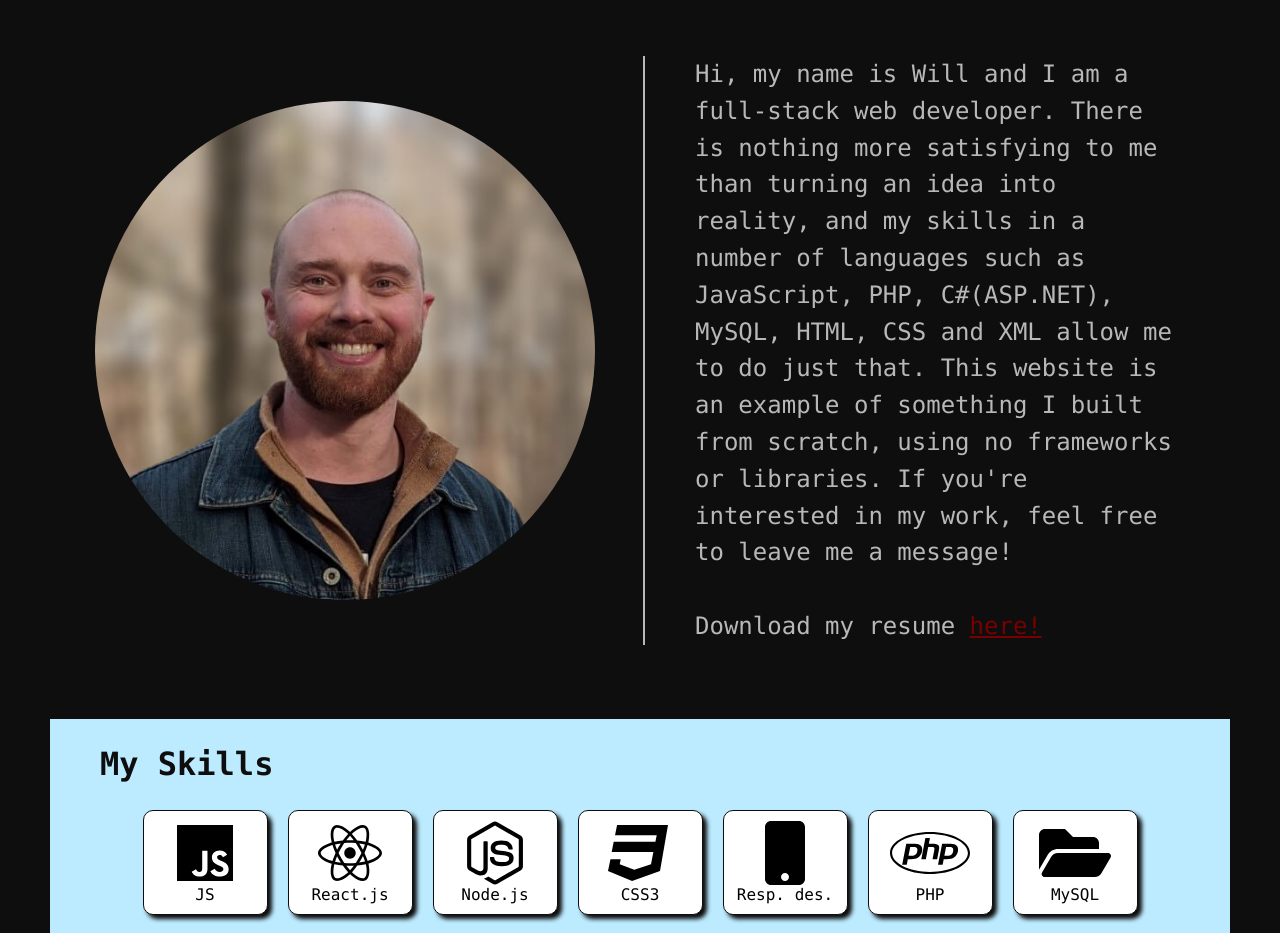
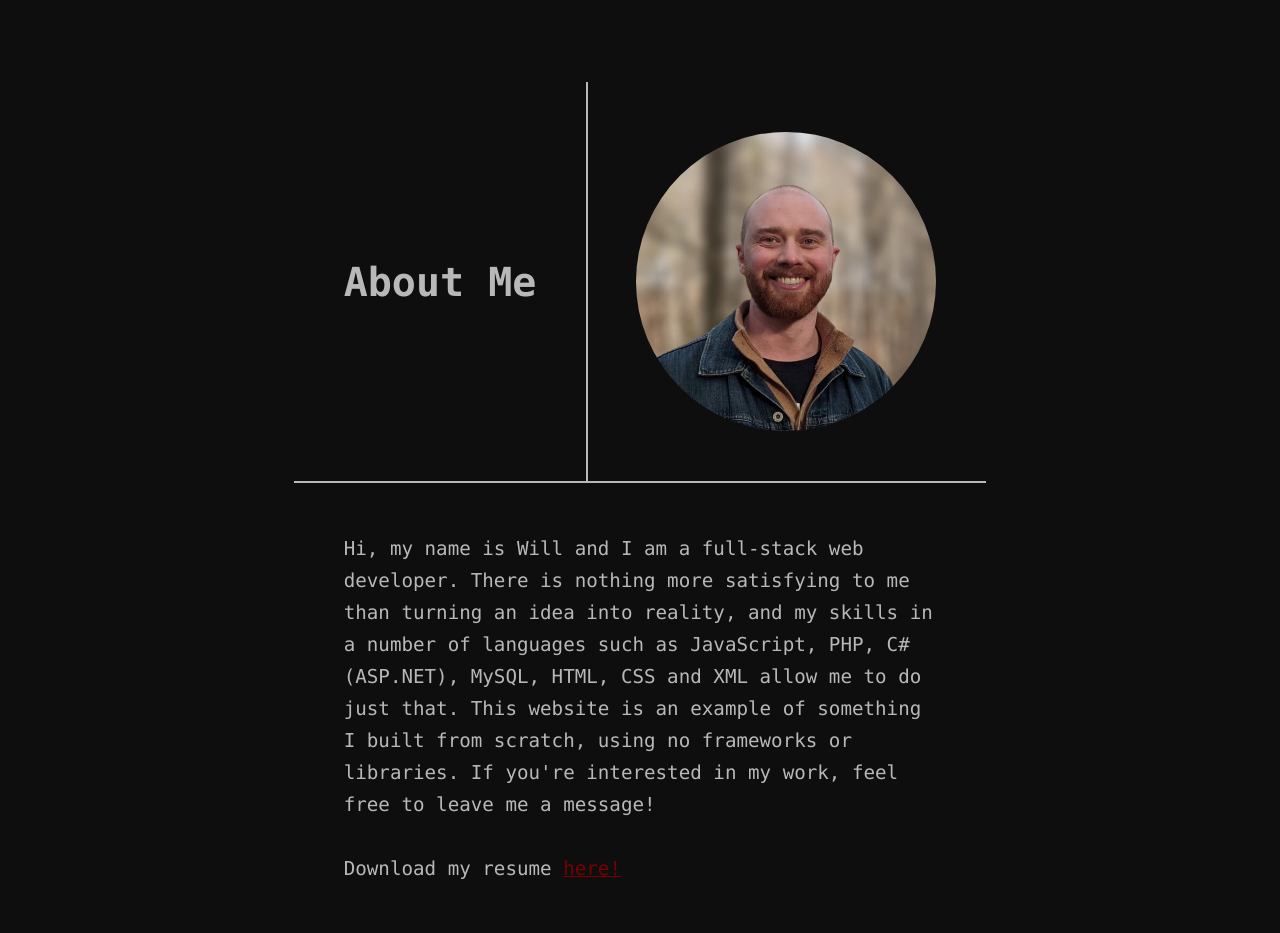
Before and after one commit to wamidgette/will-midgette-react-site, a React (Create React App) app: page /about in a window 1280 px wide. Shown: the part 100-1033 px from the top of the page. Built offline with nearby package versions, Linux system fonts and the light colour scheme.

Commit message:
layout of the about.js page

```diff
--- a/src/components/About.js
+++ b/src/components/About.js
@@ -1,60 +1,124 @@
 import React from 'react';
 import styled from 'styled-components'
 import { FontAwesomeIcon } from '@fortawesome/react-fontawesome'
-import { faCoffee, faFileAlt, faMobile, faFolderOpen } from '@fortawesome/free-solid-svg-icons'
+import { faFileAlt, faMobile, faFolderOpen } from '@fortawesome/free-solid-svg-icons'
 import { faHtml5, faCss3, faJs, faNodeJs, faPhp, faReact, faGit } from '@fortawesome/free-brands-svg-icons'
-const Intro = styled.div`
-  flex-grow: 1;
-  display: flex;
+import { BreakPoints, PageTitle } from '../styles/styles';
+
+const AboutDiv = styled.div`
+  display: grid;
+  grid-template-columns: max-content min-content 1fr;
   align-items: center;
-  justify-content:center;
-  padding: 50px;
+  position:relative;
+  margin:  100px auto;
+  @media ${BreakPoints.xxlargeDown}{
+    grid-template-columns: min-content min-content;
+  }
+  @media ${BreakPoints.medDown}{
+    grid-template-columns: 1fr;
+    margin: 0;
+  }
 `;
 
-const HeadShot = styled.img`
+const Title = styled(PageTitle)`
+  grid-row: 1 / 2;
+  grid-column: 1 / 2;
+  width: max-content;
+  padding: 0 20px;
+  margin-left: 30px;
+  margin-right: 30px;
+  @media ${BreakPoints.xlargeDown}{
+    font-size: 2.5rem;
+  }
+`;
+const HeadShot = styled.div`
   position: relative;
-  border-radius: 50%;
-  width: 500px;
-  margin-right: 50px;
+  z-index: 4;
+  padding: 50px;
+  height: 100%;
+  display: flex;
+  flex-direction: column;
+  justify-content: center;
+  align-items: center;
+  img{
+    border-radius: 50%;
+    width: 400px;
+  }
+  ::after{
+    content: "";
+    position: absolute;
+    height: 100%;
+    width: 100%;
+    left: 0;
+    top: 0;
+    border-left: 2px solid var(--light-gray);
+    border-right: 2px solid var(--light-gray);
+  }
+  @media ${BreakPoints.xxlargeDown}{
+    img{
+      width: 300px;
+    }
+    ::after{
+      border-right: none;
+    }
+  }
+  @media ${BreakPoints.medDown}{
+    img {
+      width: 300px;
+    }
+    ::after{
+      border-left: none;
+      border-top: 2px solid var(--light-gray);
+    }
+    padding: 50px 0;
+  }
+  @media ${BreakPoints.smallOnly}{
+    img{
+      width: 225px;
+    }
+    padding: 20px 0;
+  }
 `;
-
 const Bio = styled.p`
+  margin:0;
   position: relative;
-  flex: 0 0 50%;
   color: var(--light-gray);
-  font-size: 1.5rem;
-  padding-left: 50px;
-  line-height: 2.3rem;
-  &::after{
-    content:"";
-    position:absolute;
-    bottom:0;
-    left:-2px;
-    width:2px;
-    height:100%;
-    background-color: var(--light-gray);
-    transition: width 0.6s;
-  }
+  font-size: 1.2rem;
+  padding: 50px;
+  line-height: 2rem;
   a{
     color: var(--primary-color);
     transition: 0.3s;
     :hover{
-      color: var(--secondary-color);
+      color: var(--primary-color);
+    }
+  }
+  @media ${BreakPoints.xxlargeDown}{
+    grid-column: 1 / -1;
+    border-top: 2px solid var(--light-gray);
+  }
+  @media ${BreakPoints.smallOnly}{
+    font-size: 1rem;
+    line-height: 1.5rem;
+    padding: 25px;
+  }
+`;
+const BackGroundInfo = styled.div`
+  grid-column: 1 / -1;
+  padding: 50px;
+  padding-top:0;
+  border-top: 2px solid var(--light-gray);
+  border-bottom: 2px solid var(--light-gray);
+  h3{
+    font-size: 2rem;
+  }
+  @media ${BreakPoints.smallOnly}{
+    padding: 0 25px 25px 25px;
+    h3{
+      font-size: 1.5rem;
     }
   }
 `;
-
-const BackGroundInfo = styled.div`
-  flex: 0 0 1;
-  background: var(--white);
-  padding: 50px;
-  padding-top:0;
-  h2{
-    font-size: 2rem;
-    color: var(--dark-gray);
-  }
-`;
-
 const Languages = styled.div`
   display: flex;
   justify-content: center;
@@ -74,24 +138,26 @@ const Languages = styled.div`
     :hover{
       transform: scale(1.3)
     }
+    span{
+      color: var(--black);
+    }
   }
 `;
-
 const Icon = styled(FontAwesomeIcon)`
   font-size: 4rem;
+  color: var(--black)
 `;
 
 export default function About() {
   return (
-    <>
-      <Intro>
-        <HeadShot src='/images/will.jpg' alt='headshot picture of Will Midgette'></HeadShot>
-        <Bio>Hi, my name is Will and I am a full-stack web developer. There is nothing more satisfying to me than turning an idea into reality, and my skills in a number of languages such as JavaScript, PHP, C#(ASP.NET), MySQL, HTML, CSS and XML allow me to do just that. This website is an example of something I built from scratch, using no frameworks or libraries. If you're interested in my work, feel free to leave me a message!
-        <br/><br/>Download my resume <a href="../Resume/WillMidgette_Resume_2021.pdf" download="WillMidgette_Resume_2021">here!</a>
-        </Bio>
-      </Intro>
+    <AboutDiv>
+      <Title>About Me</Title>
+      <HeadShot><img src='/images/will.jpg' alt='Will Midgette'/></HeadShot>
+      <Bio>Hi, my name is Will and I am a full-stack web developer. There is nothing more satisfying to me than turning an idea into reality, and my skills in a number of languages such as JavaScript, PHP, C#(ASP.NET), MySQL, HTML, CSS and XML allow me to do just that. This website is an example of something I built from scratch, using no frameworks or libraries. If you're interested in my work, feel free to leave me a message!
+      <br/><br/>Download my resume <a href="../Resume/WillMidgette_Resume_2021.pdf" download="WillMidgette_Resume_2021">here!</a>
+      </Bio>
       <BackGroundInfo>
-        <h2>My Skills</h2>
+        <h3>My Skills</h3>
         <Languages>
           <div><Icon icon = {faJs}/><span>JS</span></div>
           <div><Icon icon = {faReact}/><span>React.js</span></div>
@@ -106,6 +172,6 @@ export default function About() {
           <div><Icon icon ={faFileAlt}/><span>XML</span></div>
         </Languages>
       </BackGroundInfo>
-    </>
+    </AboutDiv>
   );
 }
```
